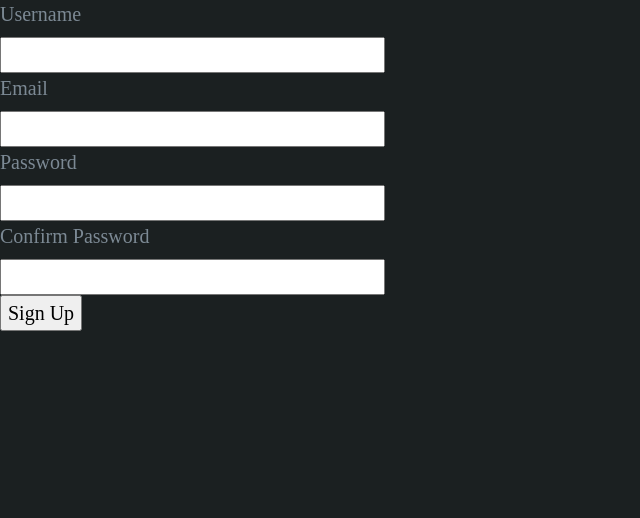
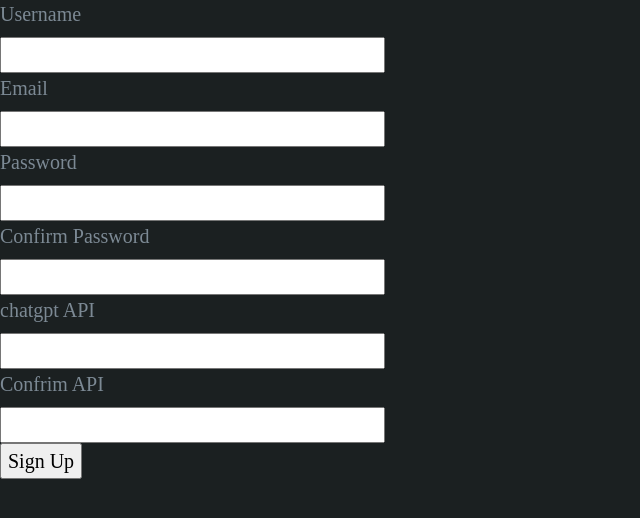
Before and after one commit to Learning-howto-Code/Notes-to-Docs-Website, a Flask app: template templates/register.html in a window 1280 px wide. Shown: the part 115-633 px from the top of the page, without its empty margins (0-640 px from the left). Run offline with Flask 3, Linux system fonts and the light colour scheme; the template is opened without the code that fills it: values that come from a table or form of the project are taken from there, others are empty; parts of the project's set-up code (start-up, migrations or seed data) failed here and were passed over.

Commit message:
almost done with chatgpt API

```diff
--- a/forms.py
+++ b/forms.py
@@ -7,6 +7,8 @@ class RegistrationForm(FlaskForm):
     email = StringField('Email', validators=[DataRequired(), Email()])
     password = PasswordField('Password', validators=[DataRequired()])
     confirm_password = PasswordField('Confirm Password', validators=[DataRequired(), EqualTo('password')])
+    key = PasswordField('chatgpt API', validators=[DataRequired()])
+    confirm_key = PasswordField('Confrim API', validators=[DataRequired(), EqualTo('key')])
     submit = SubmitField('Sign Up')
 
 class LoginForm(FlaskForm):
--- a/models.py
+++ b/models.py
@@ -6,6 +6,7 @@ class User(db.Model, UserMixin):
     username = db.Column(db.String(100), unique=True, nullable=False)
     email = db.Column(db.String(120), unique=True, nullable=False)
     password = db.Column(db.String(60), nullable=False)
+    key = db.Column(db.String(50), unique=True, nullable=False)
 
 
 def get_id(self):
--- a/routes.py
+++ b/routes.py
@@ -23,7 +23,7 @@ def home():
 def register():
     form = RegistrationForm()
     if form.validate_on_submit():
-        user = User(username=form.username.data, email=form.email.data, password=form.password.data)
+        user = User(username=form.username.data, email=form.email.data, password=form.password.data, key=form.key.data)
         db.session.add(user)
         db.session.commit()
         flash('Your account has been created! You can now log in.', 'success')
--- a/templates/register.html
+++ b/templates/register.html
@@ -20,6 +20,14 @@
             {{ form.confirm_password(size=32) }}
         </div>
         <div>
+            {{ form.key.label }}<br>
+            {{ form.key(size=32) }}
+        </div>
+        <div>
+            {{ form.confirm_key.label }}<br>
+            {{ form.confirm_key(size=32) }}
+        </div>
+        <div>
             {{ form.submit() }}
         </div>
     </form>
```
